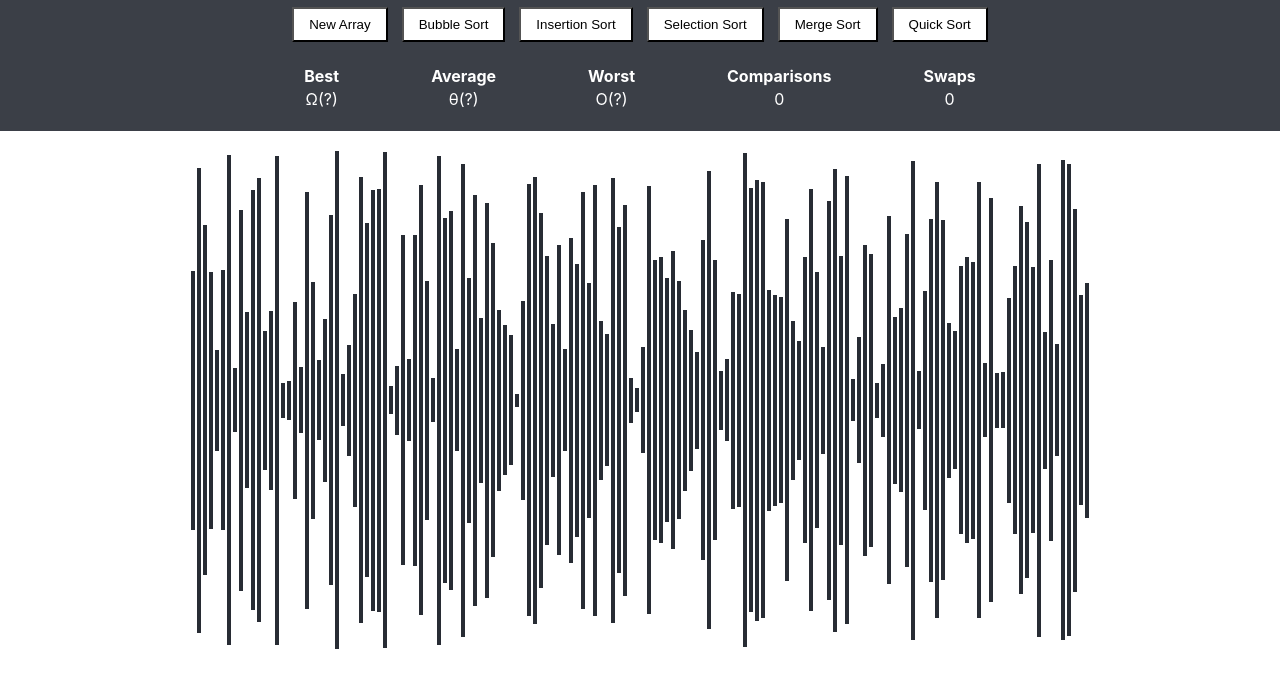
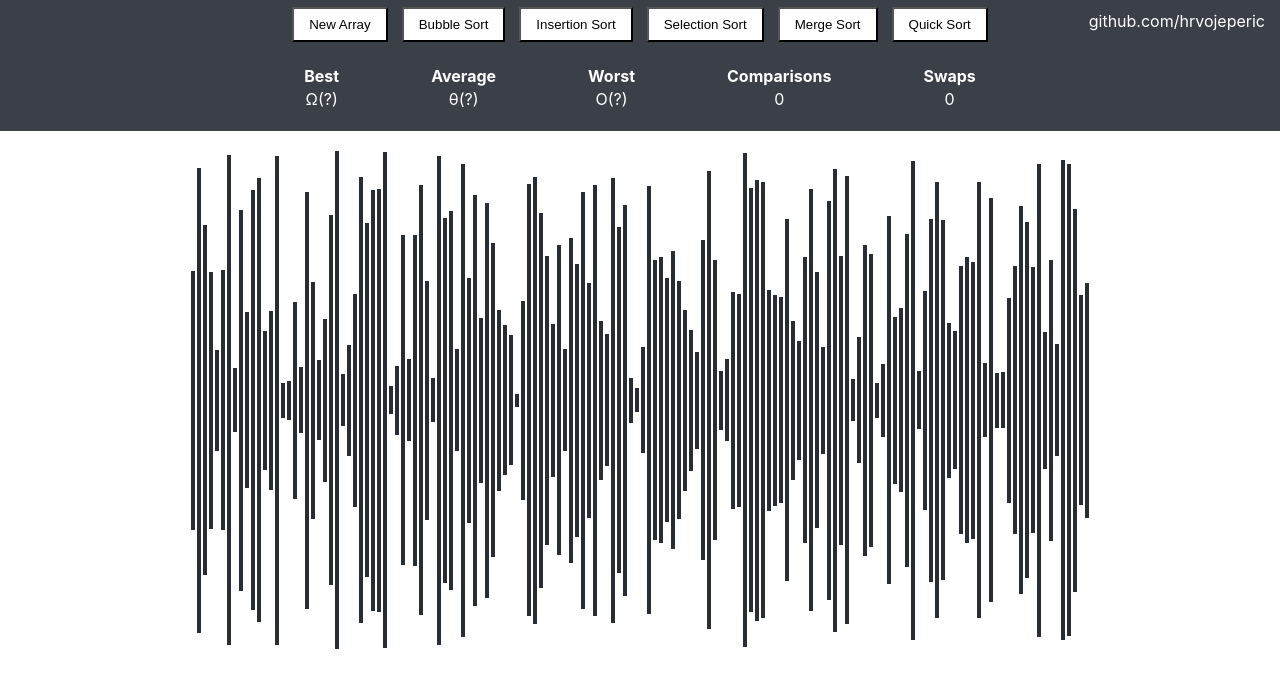
Before and after one commit to hrvojeperic/sorting-animation, a React (Create React App) app: page / in a window 1280 px wide. Shown: the top 688 px of the page. Built offline with nearby package versions, Linux system fonts and the light colour scheme.

Commit message:
fixed bug

```diff
--- a/src/Components/MenuBarComponent.js
+++ b/src/Components/MenuBarComponent.js
@@ -5,6 +5,7 @@ import '../Styles/MenuBarStyles.css';
 const MenuBarComponent = (props) => {
     return (
         <div className='Menu'>
+            <a href={'https://github.com/hrvojeperic'}>github.com/hrvojeperic</a>
             <button disabled={props.isNewButtonDisable} onClick={props.new}>New Array</button>
             <button disabled={props.isSortButtonDisable} onClick={props.bubble} style={{backgroundColor: props.bubbleButtonSelectedColor}}>Bubble Sort</button>
             <button disabled={props.isSortButtonDisable} onClick={props.insertion} style={{backgroundColor: props.insertionButtonSelectedColor}}>Insertion Sort</button>
--- a/src/Components/SortingAnimation.js
+++ b/src/Components/SortingAnimation.js
@@ -32,6 +32,7 @@ class SortingAnimation extends Component {
 
     // create new array when component mounted
     componentDidMount = () => {
+        document.title = "Sorting Animation"; // set tab title
         this.newArrayHandler();
     }
 
--- a/src/Styles/MenuBarStyles.css
+++ b/src/Styles/MenuBarStyles.css
@@ -37,3 +37,17 @@ button:hover:enabled{ /* hover buttons */
     font-weight: bold;
     padding: 0 45px;
 }
+
+a { /* github link */
+    position: absolute;
+    top: 0px;
+    right: 0px;
+    padding: 11px 15px;
+    color: white;
+    text-decoration: none;
+}
+
+a:hover { /* hover github link */
+    color: gray;
+    text-decoration: underline;
+}
```
